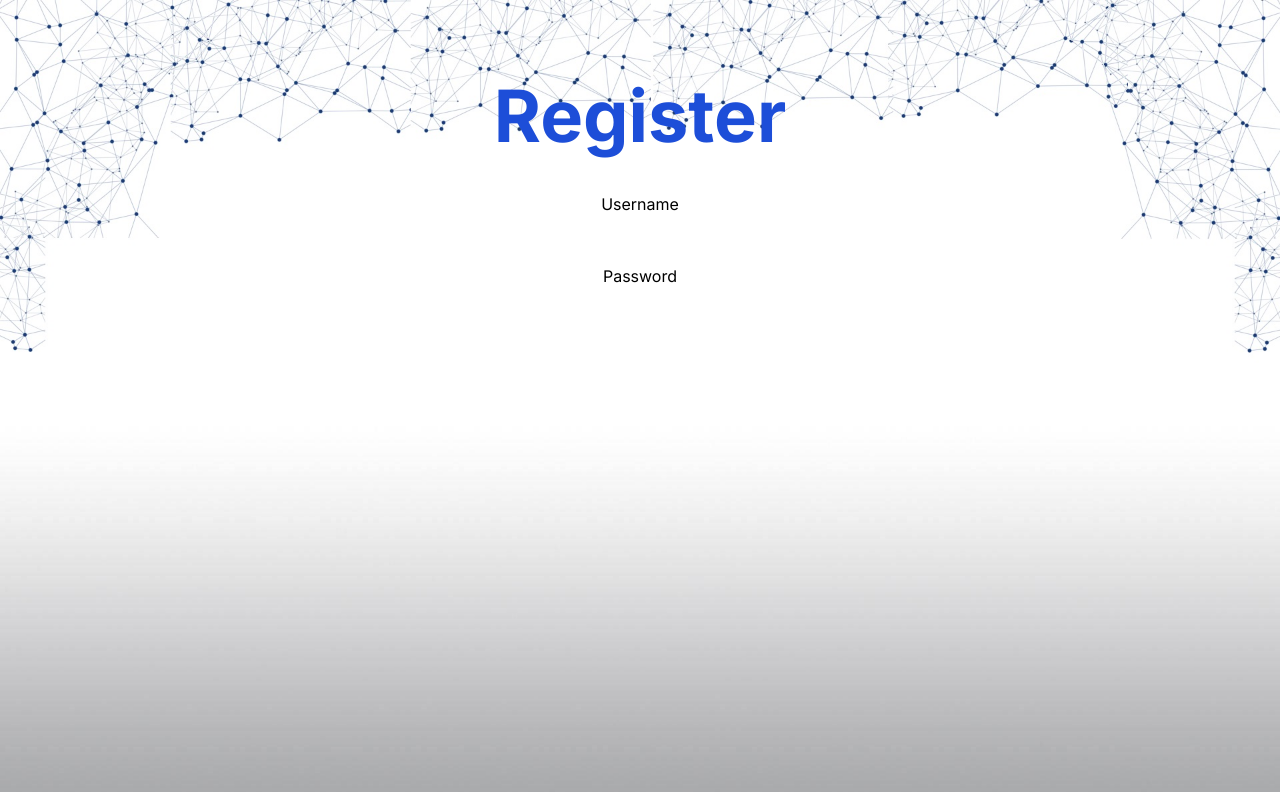
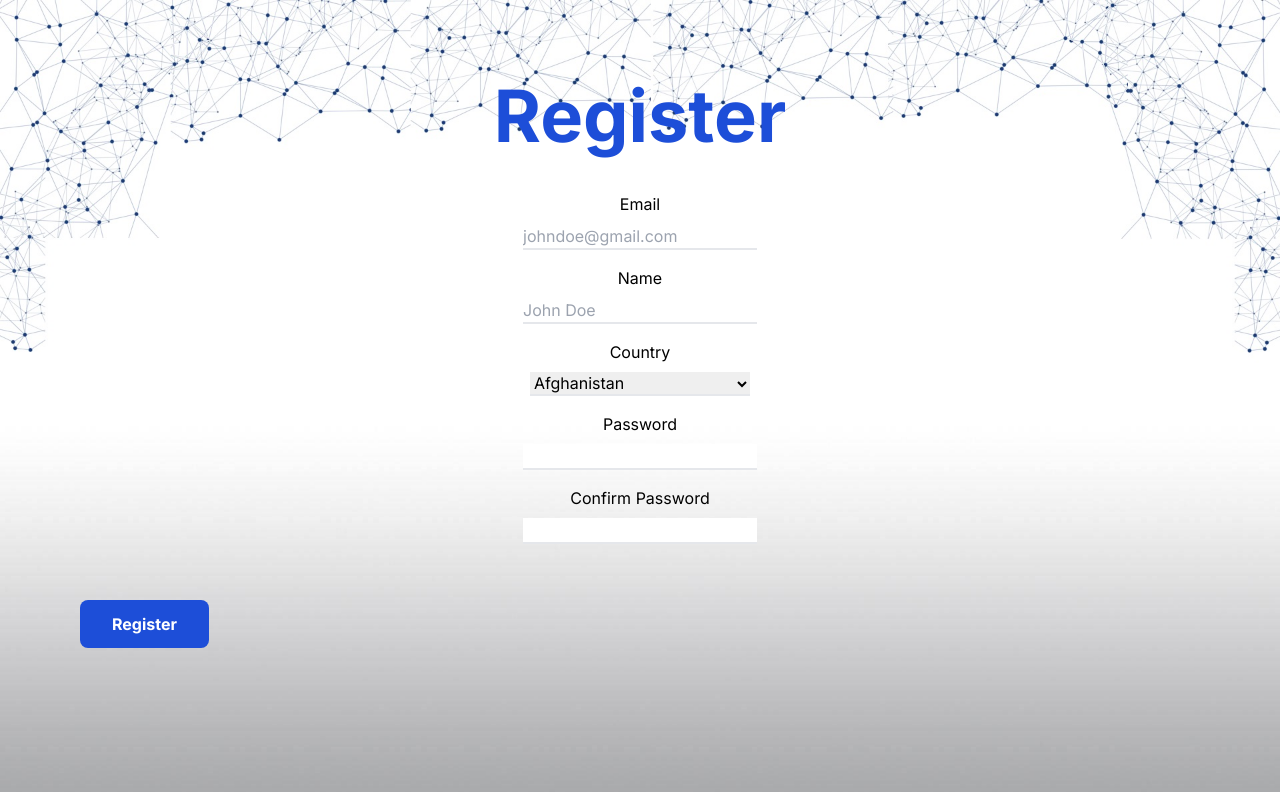
Before and after one commit to Nikolla2000/Web3-Voting-System, a Next.js app in the folder frontend/: page /register in a window 1280 px wide. Shown: the top 792 px of the page. Built offline with nearby package versions, Linux system fonts and the light colour scheme.

Commit message:
feat: Implement registration page
Add registration form with input fields for email, name, password, confirm password, and country dropdown
Integrate react-hook-form for form validation and submission handling
Populate the country dropdown with a list of countries fetched from utils/countries

```diff
--- a/frontend/package.json
+++ b/frontend/package.json
@@ -14,7 +14,9 @@
     "next": "14.1.0",
     "next-auth": "^4.24.7",
     "react": "^18",
-    "react-dom": "^18"
+    "react-dom": "^18",
+    "react-hook-form": "^7.51.1",
+    "react-hot-toast": "^2.4.1"
   },
   "devDependencies": {
     "@types/node": "^20",
--- a/frontend/src/app/layout.tsx
+++ b/frontend/src/app/layout.tsx
@@ -2,6 +2,7 @@
 import { Inter } from "next/font/google";
 import "./globals.css";
 import Providers from "./ui/Providers";
+import { Toaster } from 'react-hot-toast';
 
 const inter = Inter({ subsets: ["latin"] });
 
@@ -25,6 +26,7 @@
         <Providers>
           {children}
       </Providers>
+      <Toaster />
       </body>
     </html>
   );
--- a/frontend/src/app/lib/data.ts
+++ b/frontend/src/app/lib/data.ts
@@ -1,5 +1,8 @@
 import { unstable_noStore as noStore } from 'next/cache';
 import { votingPolls } from './placeholder-data'
+import axios from 'axios';
+import { Inputs } from '../ui/login/register-form';
+import { toast } from "react-hot-toast"
 
 export async function fetchPollsData() {
   try {
@@ -19,3 +22,12 @@
     console.error('Error: ', error);
   }
 }
+
+export async function fetchRegister(data: Inputs) {
+  if(data.confirmPass != data.password) {
+    console.log(data);
+    toast.error("Passwords do not match");
+    return;
+  }
+  // axios.post('http://localhost:5000/user/regiseter', data);
+}
--- a/frontend/src/app/ui/login/register-form.tsx
+++ b/frontend/src/app/ui/login/register-form.tsx
@@ -1,13 +1,83 @@
 'use client'
 
+import React from 'react';
+import { useForm, SubmitHandler } from "react-hook-form";
+import { countries } from '../../../../utils/countries';
+import { fetchRegister } from '@/app/lib/data';
+
+export interface Inputs {
+    email: string;
+    name: string;
+    country: string;
+    password: string;
+    confirmPass: string;
+}
+
+
 export default function RegisterForm() {
+    const {
+        register,
+        handleSubmit,
+        watch,
+        formState: { errors },
+    } = useForm<Inputs>()
+
+    const onSubmit: SubmitHandler<Inputs> = (data) => {
+        fetchRegister(data);
+        // console.log(data);
+    }
+
     return (
-        <form action="">
-            <label htmlFor="name" className="block text-center mb-2">Username</label>
-            <input type="text" id="username" name="username" className="block mx-auto mb-4"/>
+        <form onSubmit={handleSubmit(onSubmit)}>
+            <label htmlFor="email" className="block text-center mb-2 text-black">Email</label>
+            <input
+                type="email"
+                id="email"
+                {...register("email", { required: true })}
+                className="block mx-auto mb-4 border-b-2"
+                placeholder="johndoe@gmail.com"/>
+            {errors.email && <span>This field is required</span>}
 
-            <label htmlFor="name" className="block text-center mb-2">Password</label>
-            <input type="password" id="password" name="password" className="block mx-auto mb-4"/>
+            <label htmlFor="name" className="block text-center mb-2 text-black">Name</label>
+            <input
+                type="text"
+                id="name"
+                {...register("name", { required: true })}
+                className="block mx-auto mb-4 border-b-2 text-black"
+                placeholder="John Doe"
+                minLength={3}
+                maxLength={30}/>
+
+            <label htmlFor="country" className="block text-center mb-2 text-black">Country</label>
+            <select
+                id="country"
+                {...register('country', { required: true })}
+                className="block mx-auto mb-4 border-b-2 text-black w-8"  style={{ width: '220px' }}
+            >
+                {countries.map((country) => (
+                    <option key={country} value={country}>
+                        {country}
+                    </option>
+                ))}
+            </select>
+            {errors.country && <span>This field is required</span>}
+
+            <label htmlFor="password" className="block text-center mb-2 text-black">Password</label>
+            <input
+                type="password"
+                id="password" {...register("password", { required: true })}
+                className="block mx-auto mb-4 border-b-2 text-black"
+                minLength={6}
+                maxLength={30}/>
+
+            <label htmlFor="conf-password" className="block text-center mb-2 text-black">Confirm Password</label>
+            <input
+                type="password"
+                id="confirmPass" {...register("confirmPass", { required: true })}
+                className="block mx-auto mb-4 border-b-2 text-black"
+                />
+
+            <button type="submit" className="bg-blue-700 text-white font-bold px-8 py-3 mt-10 rounded-lg hover:bg-blue-500 transition-all duration-200">Register</button>
         </form>
     )
 }
--- /dev/null
+++ b/frontend/utils/countries.ts
@@ -0,0 +1,197 @@
+export const countries = [
+  'Afghanistan',
+  'Albania',
+  'Algeria',
+  'Andorra',
+  'Angola',
+  'Antigua and Barbuda',
+  'Argentina',
+  'Armenia',
+  'Australia',
+  'Austria',
+  'Azerbaijan',
+  'Bahamas',
+  'Bahrain',
+  'Bangladesh',
+  'Barbados',
+  'Belarus',
+  'Belgium',
+  'Belize',
+  'Benin',
+  'Bhutan',
+  'Bolivia',
+  'Bosnia and Herzegovina',
+  'Botswana',
+  'Brazil',
+  'Brunei',
+  'Bulgaria',
+  'Burkina Faso',
+  'Burundi',
+  'Cabo Verde',
+  'Cambodia',
+  'Cameroon',
+  'Canada',
+  'Central African Republic',
+  'Chad',
+  'Chile',
+  'China',
+  'Colombia',
+  'Comoros',
+  'Congo',
+  'Costa Rica',
+  'Croatia',
+  'Cuba',
+  'Cyprus',
+  'Czech Republic',
+  'Denmark',
+  'Djibouti',
+  'Dominica',
+  'Dominican Republic',
+  'East Timor',
+  'Ecuador',
+  'Egypt',
+  'El Salvador',
+  'Equatorial Guinea',
+  'Eritrea',
+  'Estonia',
+  'Eswatini',
+  'Ethiopia',
+  'Fiji',
+  'Finland',
+  'France',
+  'Gabon',
+  'Gambia',
+  'Georgia',
+  'Germany',
+  'Ghana',
+  'Greece',
+  'Grenada',
+  'Guatemala',
+  'Guinea',
+  'Guinea-Bissau',
+  'Guyana',
+  'Haiti',
+  'Honduras',
+  'Hungary',
+  'Iceland',
+  'India',
+  'Indonesia',
+  'Iran',
+  'Iraq',
+  'Ireland',
+  'Israel',
+  'Italy',
+  'Jamaica',
+  'Japan',
+  'Jordan',
+  'Kazakhstan',
+  'Kenya',
+  'Kiribati',
+  'Korea, North',
+  'Korea, South',
+  'Kosovo',
+  'Kuwait',
+  'Kyrgyzstan',
+  'Laos',
+  'Latvia',
+  'Lebanon',
+  'Lesotho',
+  'Liberia',
+  'Libya',
+  'Liechtenstein',
+  'Lithuania',
+  'Luxembourg',
+  'Madagascar',
+  'Malawi',
+  'Malaysia',
+  'Maldives',
+  'Mali',
+  'Malta',
+  'Marshall Islands',
+  'Mauritania',
+  'Mauritius',
+  'Mexico',
+  'Micronesia',
+  'Moldova',
+  'Monaco',
+  'Mongolia',
+  'Montenegro',
+  'Morocco',
+  'Mozambique',
+  'Myanmar',
+  'Namibia',
+  'Nauru',
+  'Nepal',
+  'Netherlands',
+  'New Zealand',
+  'Nicaragua',
+  'Niger',
+  'Nigeria',
+  'North Macedonia',
+  'Norway',
+  'Oman',
+  'Pakistan',
+  'Palau',
+  'Palestine',
+  'Panama',
+  'Papua New Guinea',
+  'Paraguay',
+  'Peru',
+  'Philippines',
+  'Poland',
+  'Portugal',
+  'Qatar',
+  'Romania',
+  'Russia',
+  'Rwanda',
+  'Saint Kitts and Nevis',
+  'Saint Lucia',
+  'Saint Vincent and the Grenadines',
+  'Samoa',
+  'San Marino',
+  'Sao Tome and Principe',
+  'Saudi Arabia',
+  'Senegal',
+  'Serbia',
+  'Seychelles',
+  'Sierra Leone',
+  'Singapore',
+  'Slovakia',
+  'Slovenia',
+  'Solomon Islands',
+  'Somalia',
+  'South Africa',
+  'South Sudan',
+  'Spain',
+  'Sri Lanka',
+  'Sudan',
+  'Suriname',
+  'Sweden',
+  'Switzerland',
+  'Syria',
+  'Taiwan',
+  'Tajikistan',
+  'Tanzania',
+  'Thailand',
+  'Togo',
+  'Tonga',
+  'Trinidad and Tobago',
+  'Tunisia',
+  'Turkey',
+  'Turkmenistan',
+  'Tuvalu',
+  'Uganda',
+  'Ukraine',
+  'United Arab Emirates',
+  'United Kingdom',
+  'United States',
+  'Uruguay',
+  'Uzbekistan',
+  'Vanuatu',
+  'Vatican City',
+  'Venezuela',
+  'Vietnam',
+  'Yemen',
+  'Zambia',
+  'Zimbabwe',
+];
```
Also changed, not shown: 1 other file (tests, documents, lock files or other folders).
